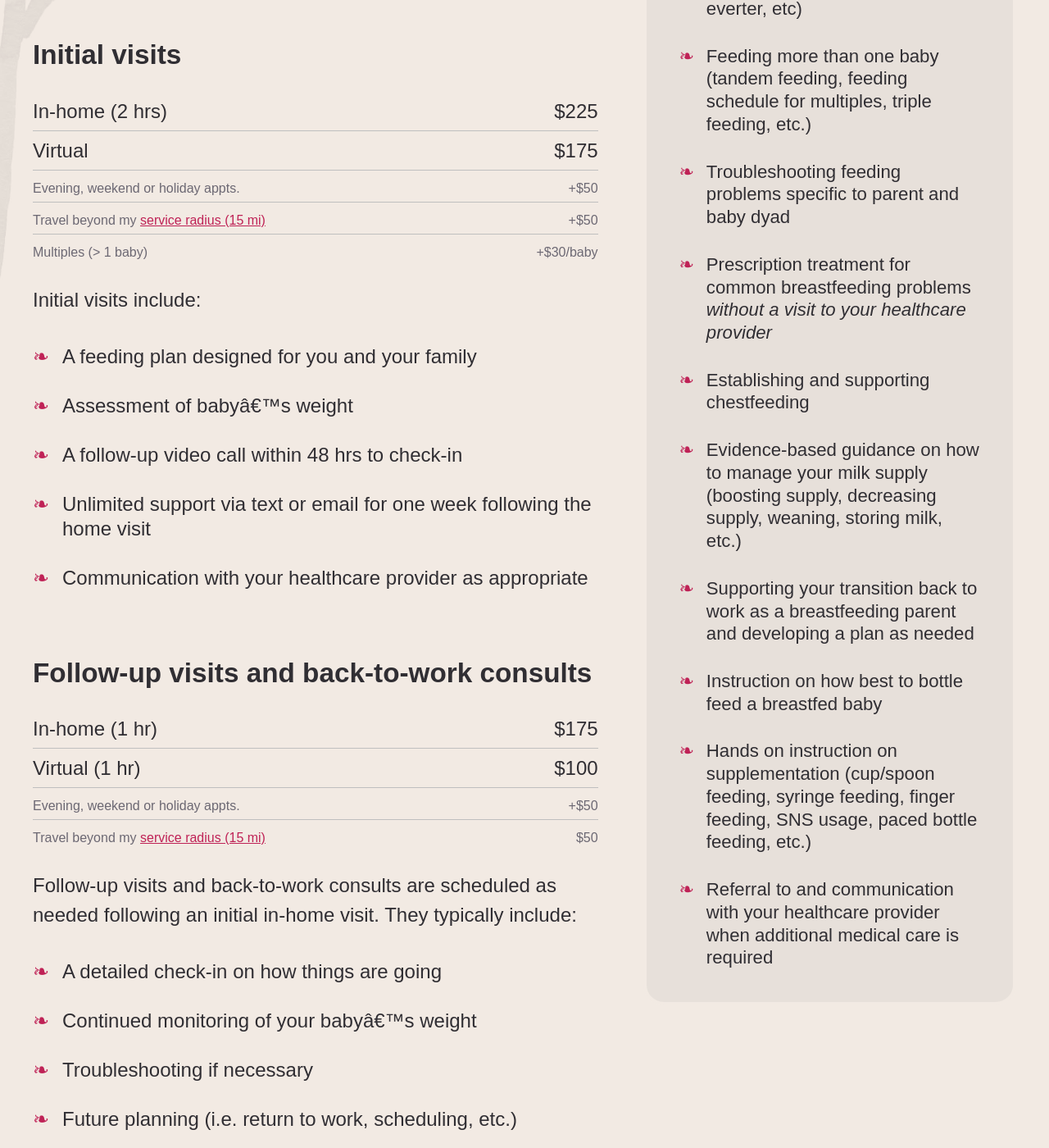
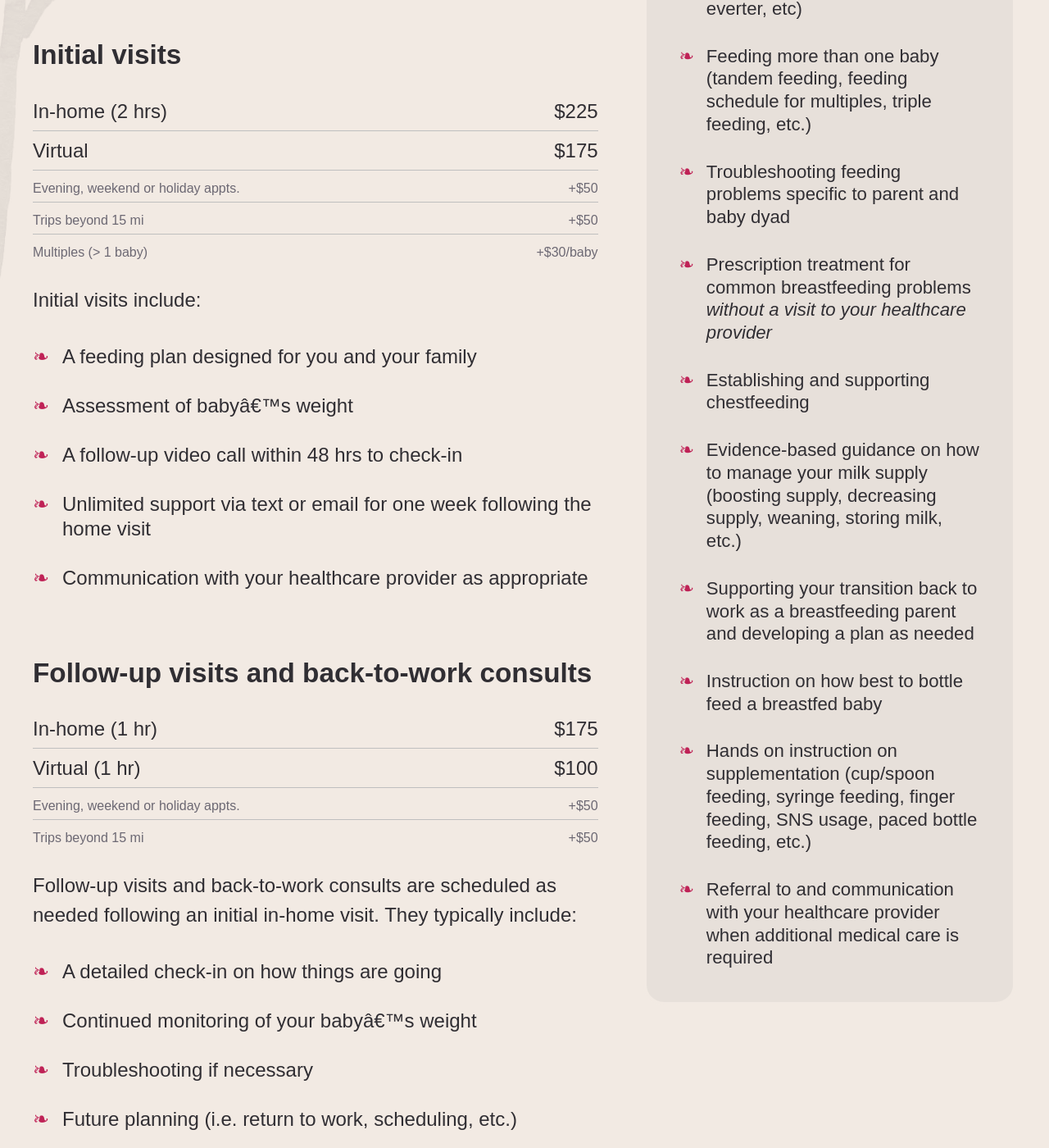
Before and after one commit to bellflowerlactation/bellflower, a Jekyll site: the page built from services.html, in a window 1280 px wide and 1400 px high, scrolled down 1208 px. Shown: the whole window at 82% size. Built offline with Jekyll 4.4.1, drawn with Linux system fonts in a browser that asks for light colours; some web fonts are replaced.

Commit message:
Change service area language

```diff
--- a/services.html
+++ b/services.html
@@ -59,7 +59,7 @@ description:
                 <td class="u-pt:4 u-ta:r">+$50</td>
             </tr>
             <tr class="u-tc:g u-fs:a2 u-lg-fs:r">
-                <td class="u-pt:4">Travel beyond my <a href="https://www.google.com/maps/d/edit?mid=1iIRRmQEJLUR3QGMsEliTRYPb9F-gTS1f&usp=sharing">service radius (15 mi)</a></td>
+                <td class="u-pt:4">Trips beyond 15 mi</a></td>
                 <td class="u-pt:4 u-ta:r">+$50</td>
             </tr>
             <tr class="u-tc:g u-fs:a2 u-lg-fs:r">
@@ -96,8 +96,8 @@ description:
                 <td class="u-pt:4 u-ta:r">+$50</td>
             </tr>
             <tr class="u-tc:g u-fs:a2 u-lg-fs:r">
-                <td class="u-pt:4">Travel beyond my <a href="https://www.google.com/maps/d/edit?mid=1iIRRmQEJLUR3QGMsEliTRYPb9F-gTS1f&usp=sharing">service radius (15 mi)</a></td>
-                <td class="u-pt:4 u-ta:r">$50</td>
+                <td class="u-pt:4">Trips beyond 15 mi</a></td>
+                <td class="u-pt:4 u-ta:r">+$50</td>
             </tr>
         </table>
         <p>
```
